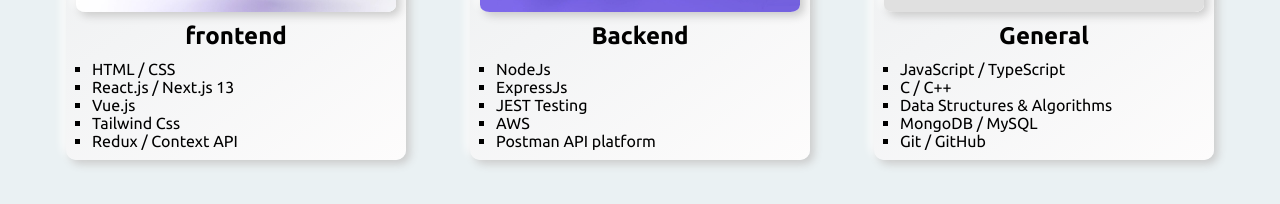
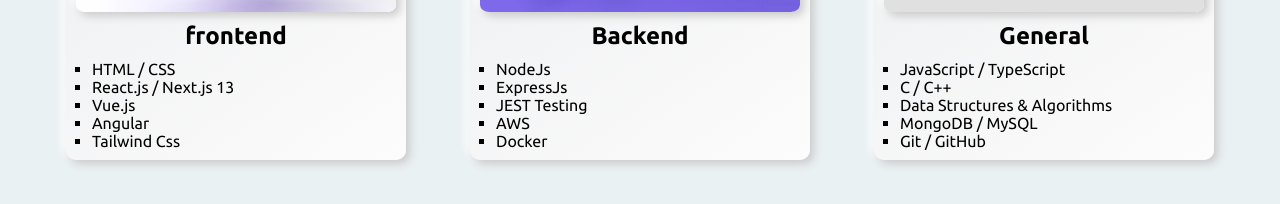
Before and after one commit to dontdude/Portfolio, a React (Create React App) app: page / in a window 1280 px wide. Shown: the part 3431-3635 px from the top of the page. Built offline with nearby package versions, Linux system fonts and the light colour scheme; no server answers.

Commit message:
resume update

```diff
--- a/package.json
+++ b/package.json
@@ -1,6 +1,6 @@
 {
   "name": "my-portfolio",
-  "version": "0.1.3",
+  "version": "0.1.4",
   "private": true,
   "devDependencies": {
     "react-scripts": "5.0.1"
--- a/src/components/about/About.js
+++ b/src/components/about/About.js
@@ -54,7 +54,7 @@
                     <i class="fas fa-arrow-down"></i>
                 </a> */}
                 <div style={{display: "flex", justifyContent: "center"}}>
-                  <a style={{display: "inline-block"}} target="_blank" rel="noopener noreferrer" href="https://drive.google.com/file/d/18u4UhLYn38znZ9IFQMm9KvIx4FfmZ7YA/view?usp=drivesdk">
+                  <a style={{display: "inline-block"}} target="_blank" rel="noopener noreferrer" href="https://drive.google.com/file/d/1ZmxTJeJcCtQXqD6_N9JPO26j6J6ZscGX/view?usp=drivesdk">
                     <div className="rsm btn_shadow">
                       <b>Resume&nbsp;</b>
                       <i className="fas fa-chevron-right"></i>
--- a/src/components/skill/Skill.js
+++ b/src/components/skill/Skill.js
@@ -26,8 +26,9 @@
                       <li>HTML / CSS</li>
                       <li>React.js / Next.js 13</li>
                       <li>Vue.js</li>
+                      <li>Angular</li>
                       <li>Tailwind Css</li>
-                      <li>Redux / Context API</li>
+                      {/* <li>Redux / Context API</li> */}
                       {/* <li>BootsTrap</li> */}
                     </ul>
               </div>
@@ -41,10 +42,8 @@
                       <li>ExpressJs</li>
                       <li>JEST Testing</li>
                       <li>AWS</li>
-                      <li>Postman API platform</li>
+                      <li>Docker</li>
                       {/* <li>REST APIs</li> */}
-                      {/* <li>AWS</li> */}
-                      {/* <li>MySQL</li> */}
                     </ul>
               </div>
            </Fade>
```
